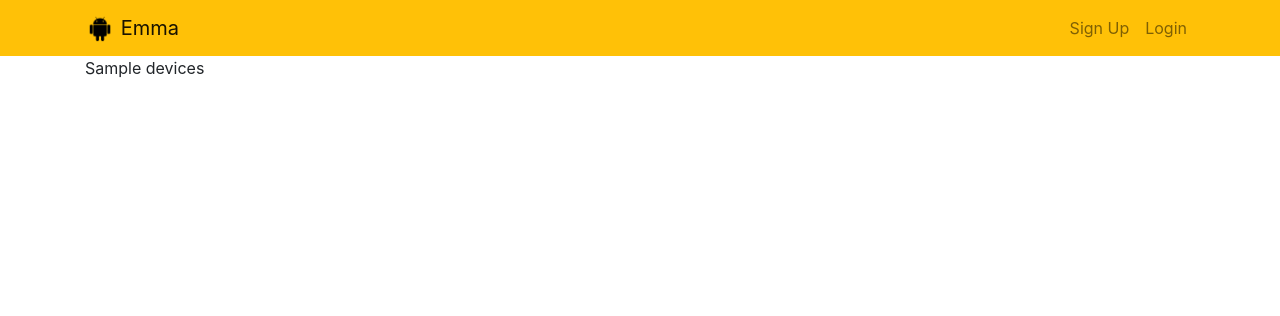
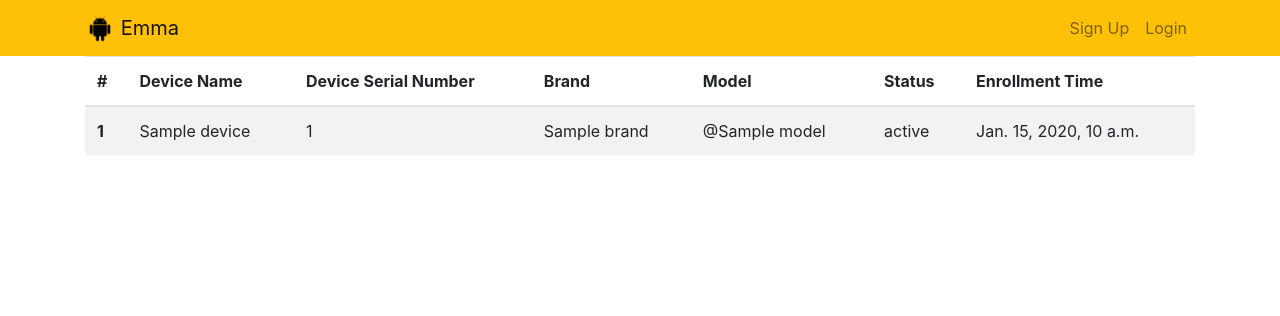
Before and after one commit to active-sludge/Emma, a Django app: template EmmaProject/templates/emma/devices.html in a window 1280 px wide. Shown: the top 316 px of the page. Run offline with Django 3.2, Linux system fonts and the light colour scheme; the template is opened without the code that fills it: most values are stand-ins (such as "Sample title", 1, 10 or a date in 2020); some libraries are stand-ins or nearby versions.

Commit message:
Devices page.

```diff
--- a/EmmaProject/emmaApp/utils/android_management_api.py
+++ b/EmmaProject/emmaApp/utils/android_management_api.py
@@ -110,5 +110,4 @@ def get_devices():
         parent=enterprise_name
     ).execute()
 
-    print(devices)
-    return devices
+    return devices['devices']
--- a/EmmaProject/templates/emma/devices.html
+++ b/EmmaProject/templates/emma/devices.html
@@ -1,8 +1,33 @@
 {% extends "emma/base.html" %}
 {% block content %}
 
-    {% if devices %}
-        {{ devices }}
-    {% endif %}
+    <table class="table table-striped">
+        <thead>
+        <tr>
+            <th scope="col">#</th>
+            <th scope="col">Device Name</th>
+            <th scope="col">Device Serial Number</th>
+            <th scope="col">Brand</th>
+            <th scope="col">Model</th>
+            <th scope="col">Status</th>
+            <th scope="col">Enrollment Time</th>
+        </tr>
+        </thead>
+        <tbody>
+            {% if devices %}
+                {% for device in devices %}
+                    <tr>
+                        <th scope="row">{{ forloop.counter }}</th>
+                        <td>{{ device.name }}</td>
+                        <td>{{ device.hardwareInfo.serialNumber }}</td>
+                        <td>{{ device.hardwareInfo.brand }}</td>
+                        <td>@{{ device.hardwareInfo.model }}</td>
+                        <td>{{ device.state }}</td>
+                        <td>{{ device.enrollmentTime}}</td>
+                    </tr>
+                {% endfor %}
+            {% endif %}
+        </tbody>
+    </table>
 
 {% endblock %}
```
Also changed, not shown: EmmaProject/emmaApp/views.py (+5 -3 lines).
